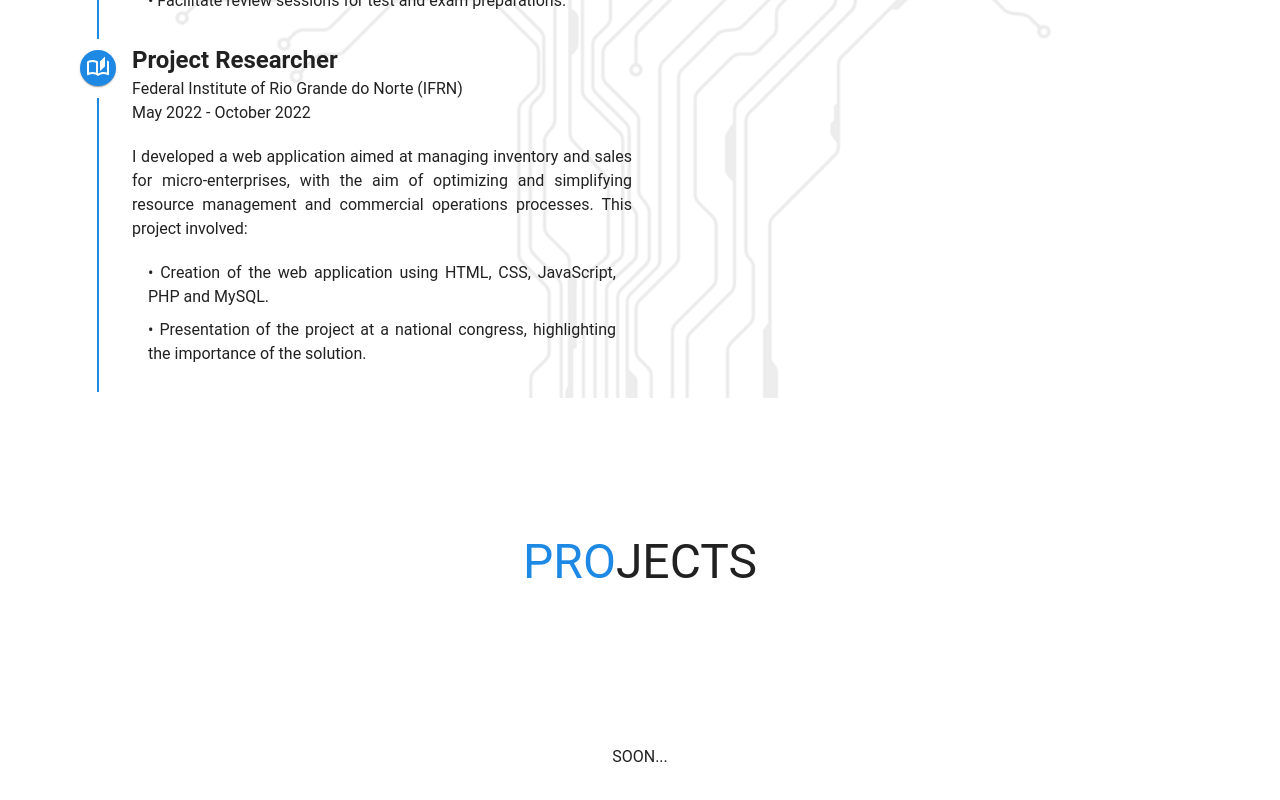
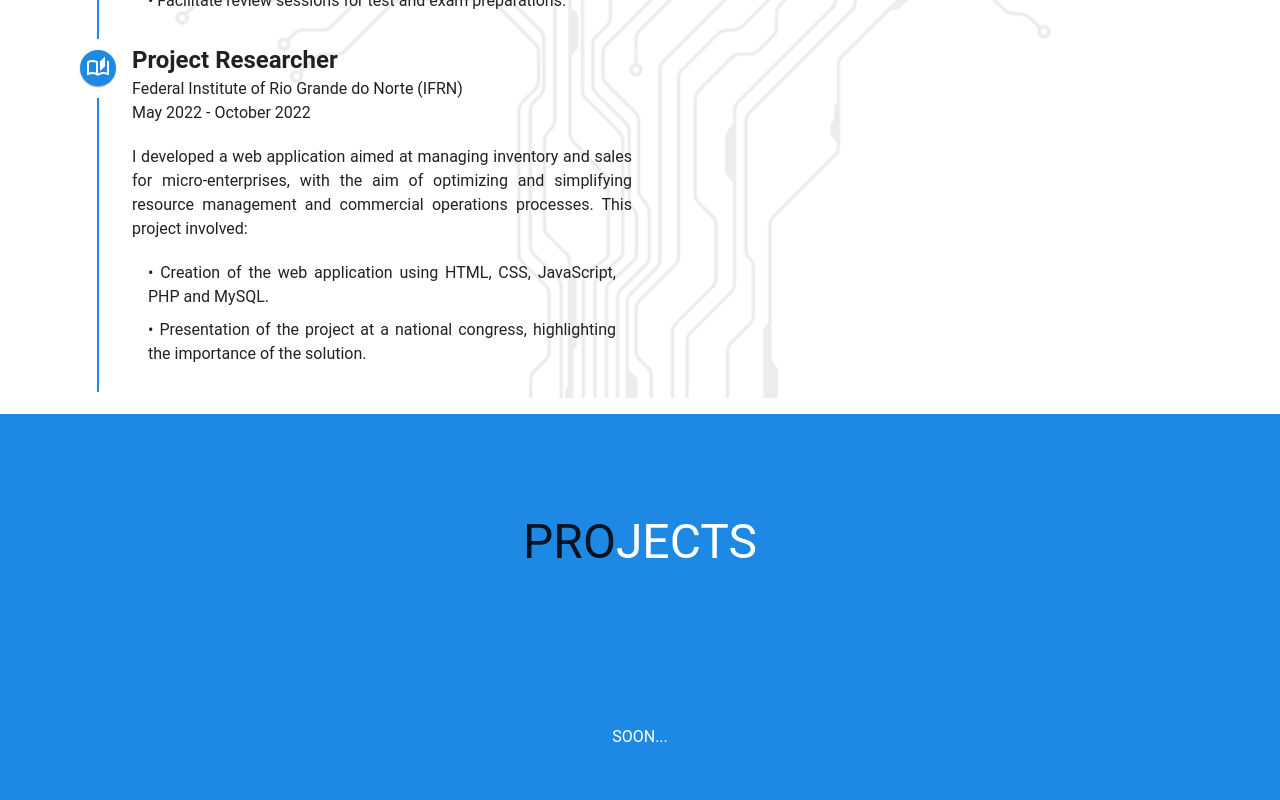
Before and after one commit to Dags0n/portfolio, a React (Create React App) app: page / in a window 1280 px wide. Shown: the part 2377-3177 px from the top of the page. Built offline with nearby package versions, Linux system fonts and the light colour scheme.

Commit message:
Update projects page

```diff
--- a/src/pages/Projects/Projects.tsx
+++ b/src/pages/Projects/Projects.tsx
@@ -4,6 +4,7 @@ import { styled } from '@mui/material/styles';
 const Experience = () => {
 
   const StyledDiv = styled('div')(({ theme }) => ({
+    backgroundColor: theme.palette.primary.main,
     minHeight: '100vh',
     display: 'flex',
   }));
@@ -14,12 +15,12 @@ const Experience = () => {
           <Container>
             <Grid container>
               <Grid item xs={12}>
-                <Typography variant="h3" component="h1" sx={{textAlign: 'center', paddingTop: '50px', margin: { xs: '40px 0 30px 0', md: '70px 0 30px' }, alignSelf: 'flex-start'}}>
-                  <span style={{ color: '#1e88e5' }}>PRO</span>JECTS
+                <Typography variant="h3" component="h1" sx={{textAlign: 'center', paddingTop: '30px', margin: { xs: '40px 0 30px 0', md: '70px 0 30px' }, alignSelf: 'flex-start'}}>
+                  PRO<span style={{ color: '#fff' }}>JECTS</span>
                 </Typography>
               </Grid>
               <Grid item xs={12}>
-                <Typography sx={{ textAlign: 'center', mt: '125px' }}>
+                <Typography sx={{ textAlign: 'center', mt: '125px', color: '#fff' }}>
                   SOON...
                 </Typography>
               </Grid>
```
